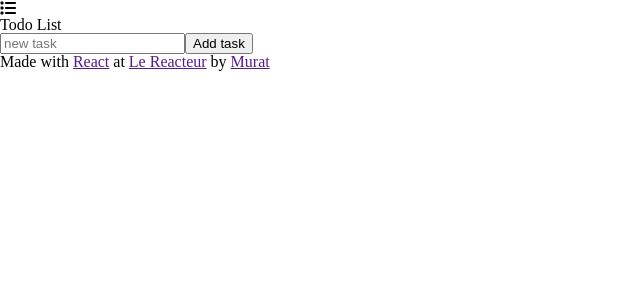
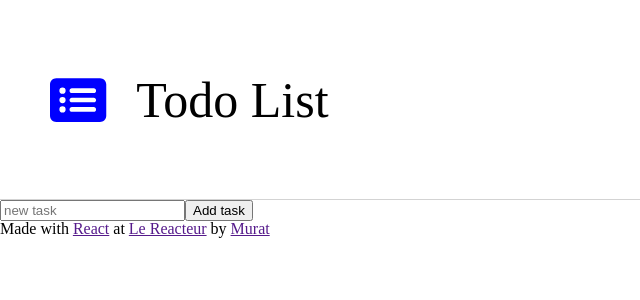
Before and after one commit to Murat-eren-11/TodoList-front, a React (Vite) app: page / in a window 1280 px wide. Shown: the top 300 px of the page, without its empty margins (0-640 px from the left). Built offline with nearby package versions, Linux system fonts and the light colour scheme; the HTML template or start-up script is replaced by a standard one.

Commit message:
header css

```diff
--- a/src/App.css
+++ b/src/App.css
@@ -0,0 +1,3 @@
+* {
+  box-sizing: border-box;
+}
--- a/src/App.jsx
+++ b/src/App.jsx
@@ -1,12 +1,12 @@
 import { useState } from "react";
 import { library } from "@fortawesome/fontawesome-svg-core";
-import { faList } from "@fortawesome/free-solid-svg-icons";
+import { faList, faRectangleList } from "@fortawesome/free-solid-svg-icons";
 import Footer from "./components/Footer/Footer";
 import Header from "./components/Header/Header";
 import Task from "./components/Task/Task";
 import TaskAdd from "./components/TaskAdd/TaskAdd";
 
-library.add(faList);
+library.add(faList, faRectangleList);
 
 import "./App.css";
 
--- a/src/components/Header/Header.css
+++ b/src/components/Header/Header.css
@@ -0,0 +1,15 @@
+header {
+  display: flex;
+  justify-content: flex-start;
+  align-items: center;
+  height: 200px;
+  font-size: 50px;
+  padding-left: 50px;
+  border-bottom: 1px solid lightgrey;
+}
+
+.iconlist {
+  color: blue;
+  font-weight: bold;
+  margin-right: 30px;
+}
--- a/src/components/Header/Header.jsx
+++ b/src/components/Header/Header.jsx
@@ -4,7 +4,7 @@ import "./Header.css";
 const Header = () => {
   return (
     <header>
-      <FontAwesomeIcon icon="list" />
+      <FontAwesomeIcon className="iconlist" icon="rectangle-list" />
       <h1>Todo List</h1>
     </header>
   );
```
